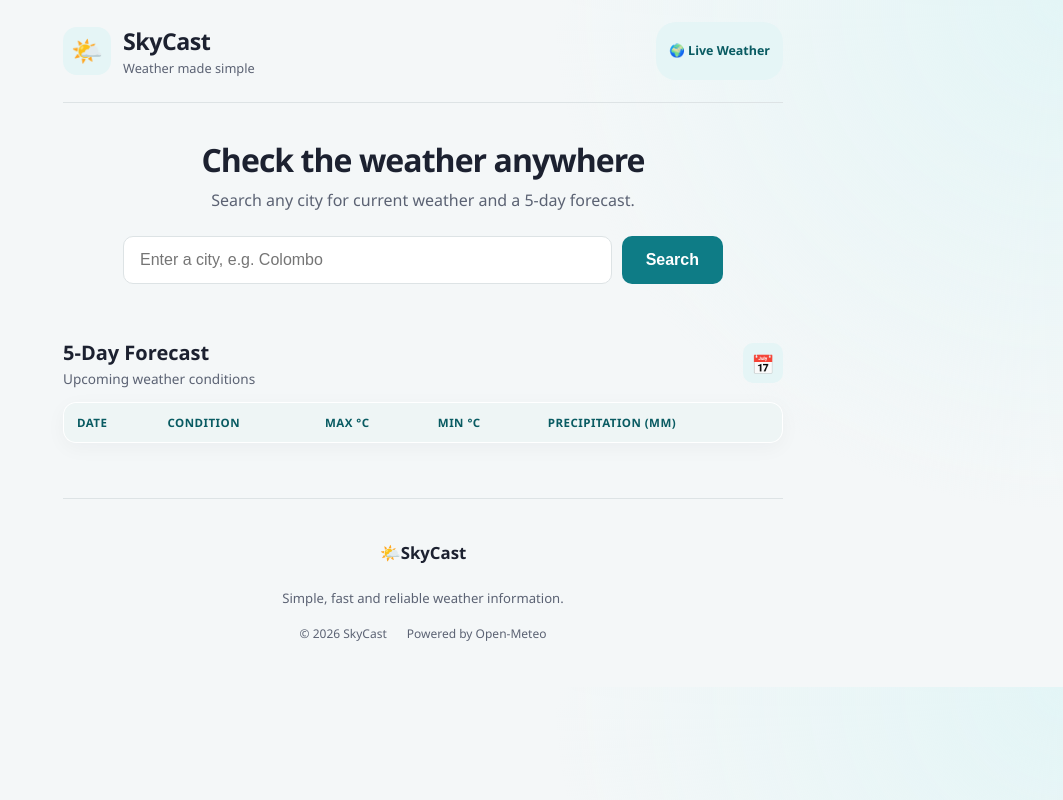
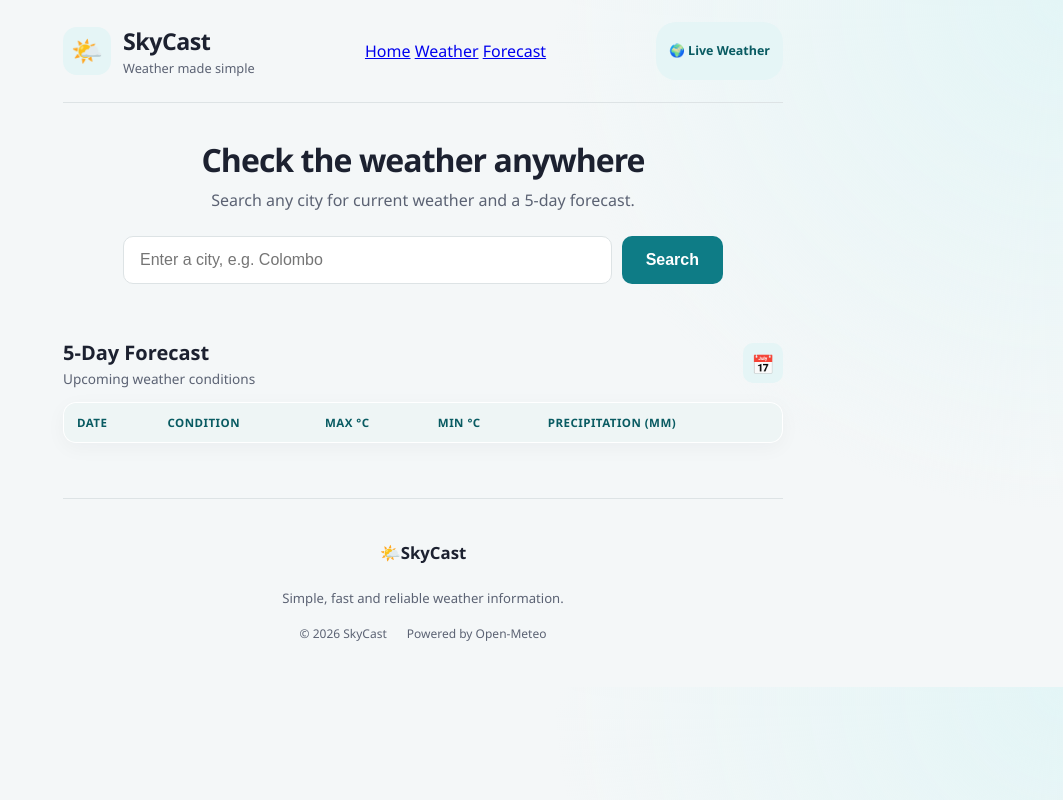
Before and after one commit to ThimiraGamage/skycast-weather-app, a plain HTML site: page index.html in a window 1280 px wide. Shown: the whole page, without its empty margins (217-1280 px from the left). Drawn offline with Linux system fonts and the light colour scheme.

```diff
--- a/index.html
+++ b/index.html
@@ -43,7 +43,11 @@
     </div>
 
   </div>
-
+<nav class="nav-bar">
+  <a href="#">Home</a>
+  <a href="#">Weather</a>
+  <a href="#">Forecast</a>
+</nav>
   <!-- TODO 4:
        Create a header badge using a div with the class "header-badge".
        Display the text:
```
